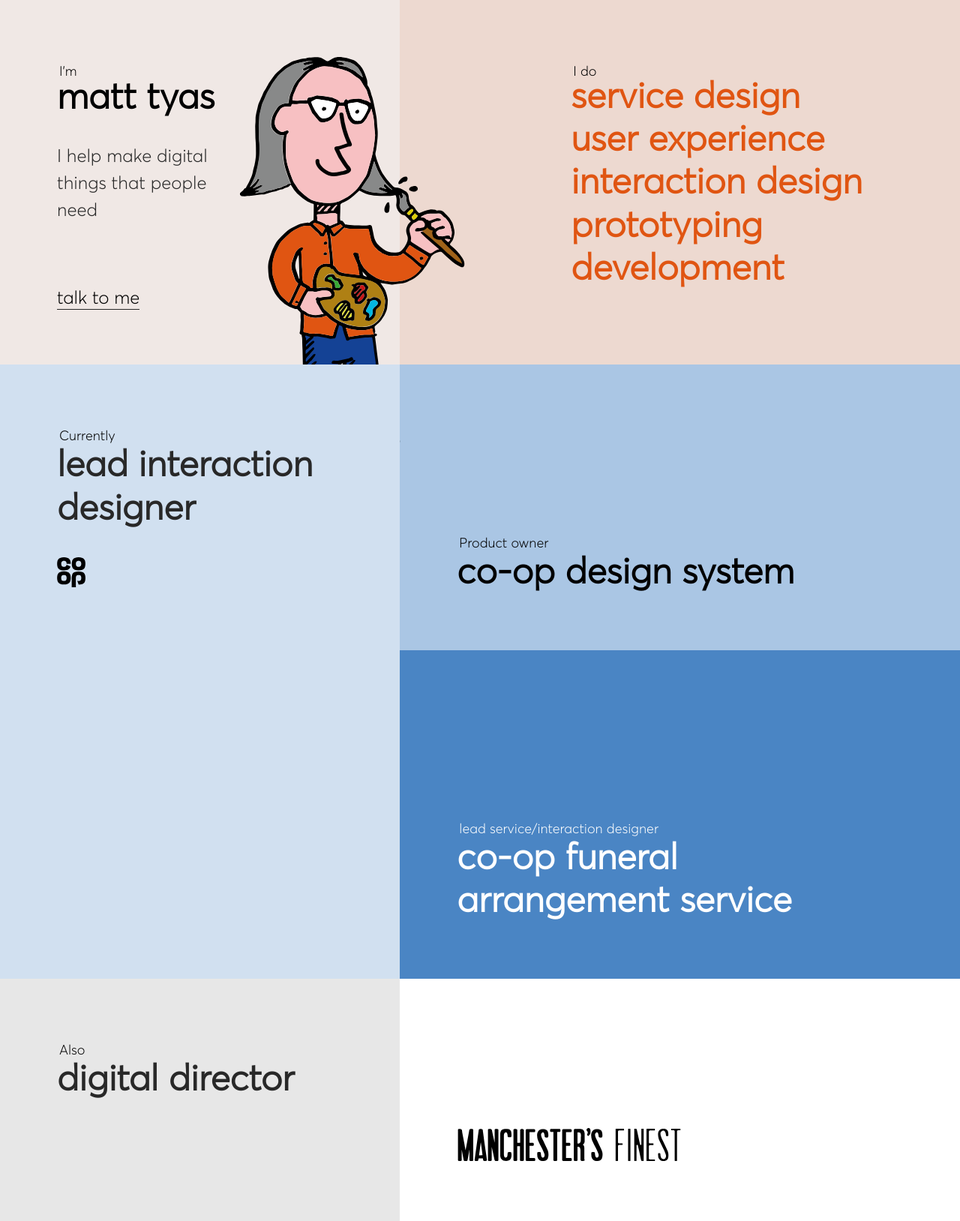
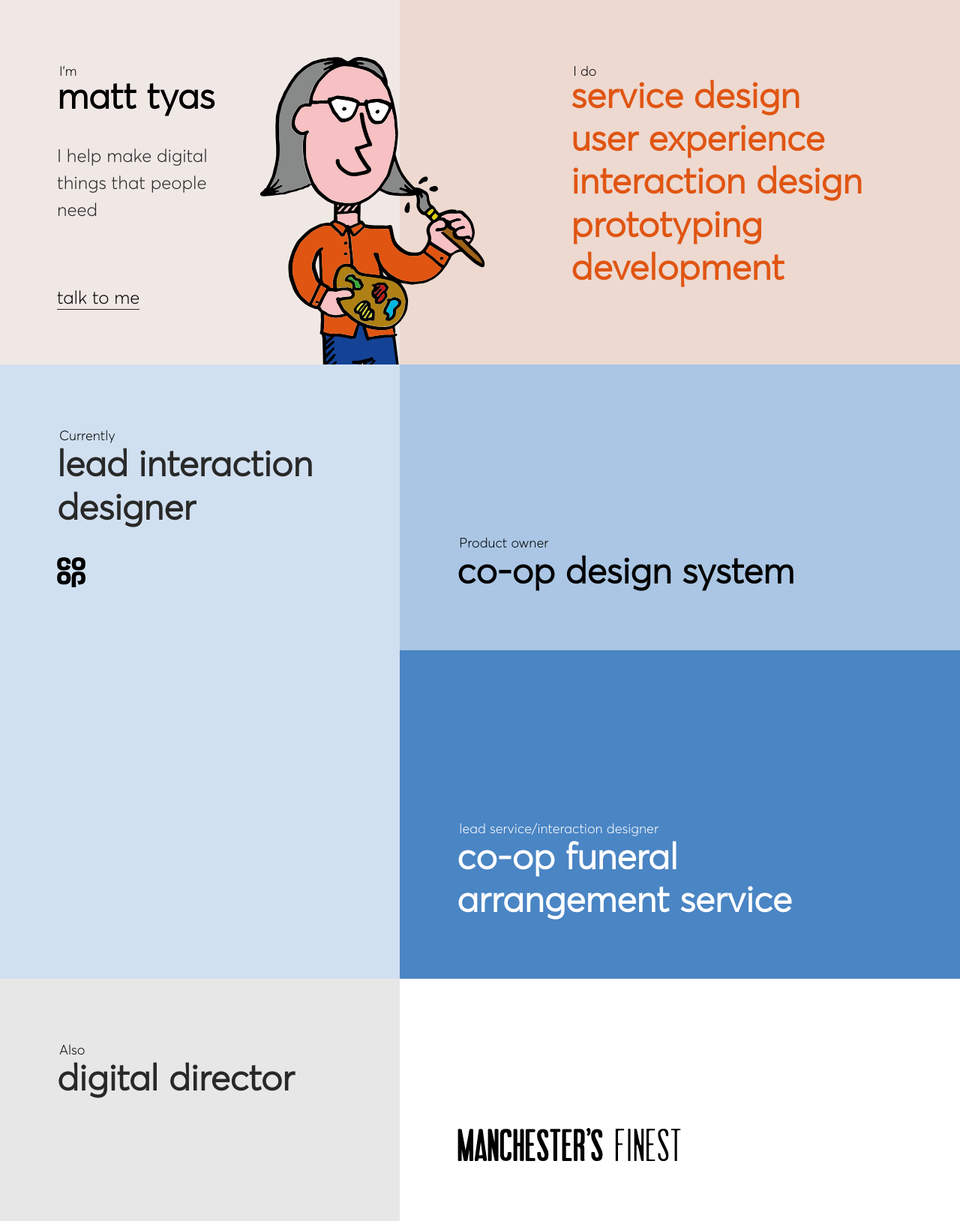
Before and after one commit to matt-tyas/matt-tyas.github.io, a Jekyll site: the page built from index.html, in a window 1280 px wide. Shown: the whole page at 75% size. Built offline with Jekyll 4.4.1, drawn with Linux system fonts in a browser that asks for light colours.

Commit message:
lowercase

```diff
--- a/_sass/_layout.scss
+++ b/_sass/_layout.scss
@@ -38,7 +38,7 @@
   }
   @include media(large) {
     width: 300px;
-    left: 60%;
+    left: 65%;
     top: $base-spacing-unit;
   }
 }
@@ -79,6 +79,8 @@
 
 .mt-project {
   @extend %grid;
+  position: relative;
+  z-index: 101;
   grid-template-rows: 171px;
   background: lighten(rgba(35, 70, 108, 1.0), 50%);
   grid-column: span 12;
```
